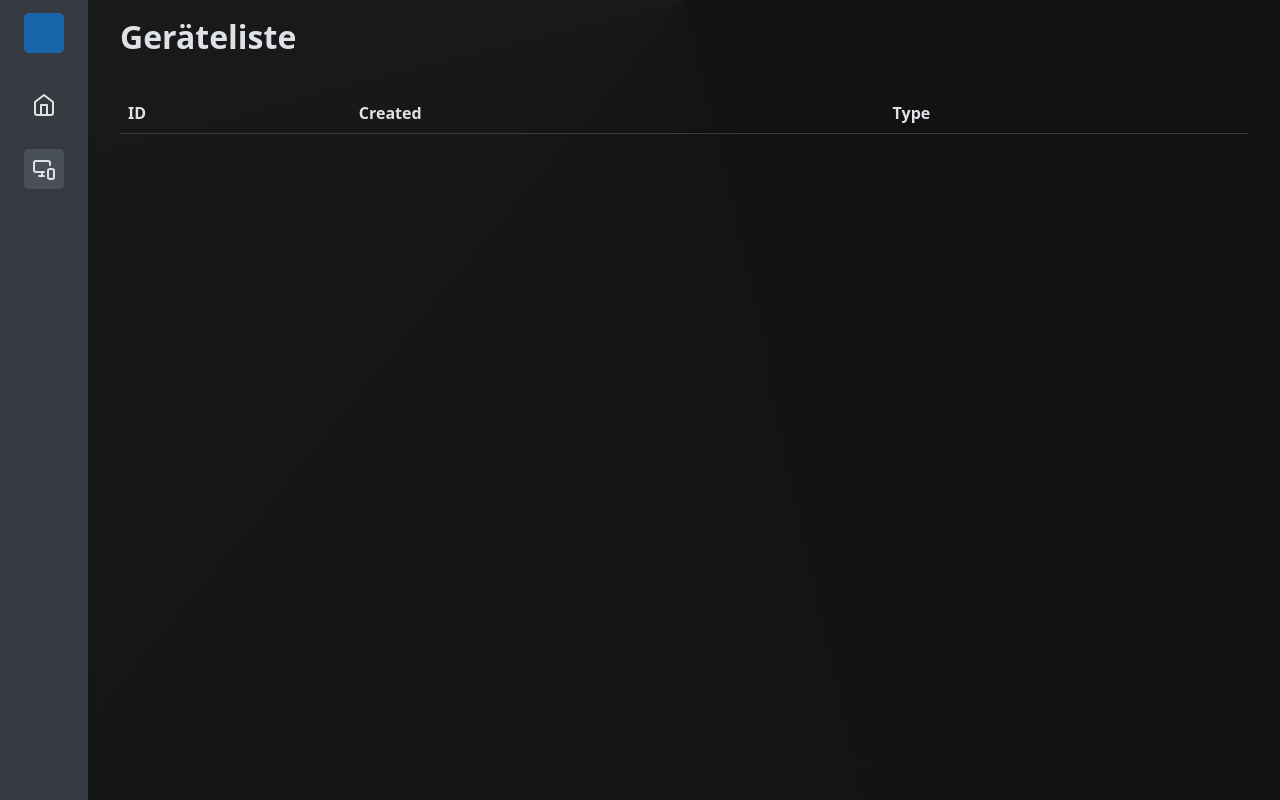
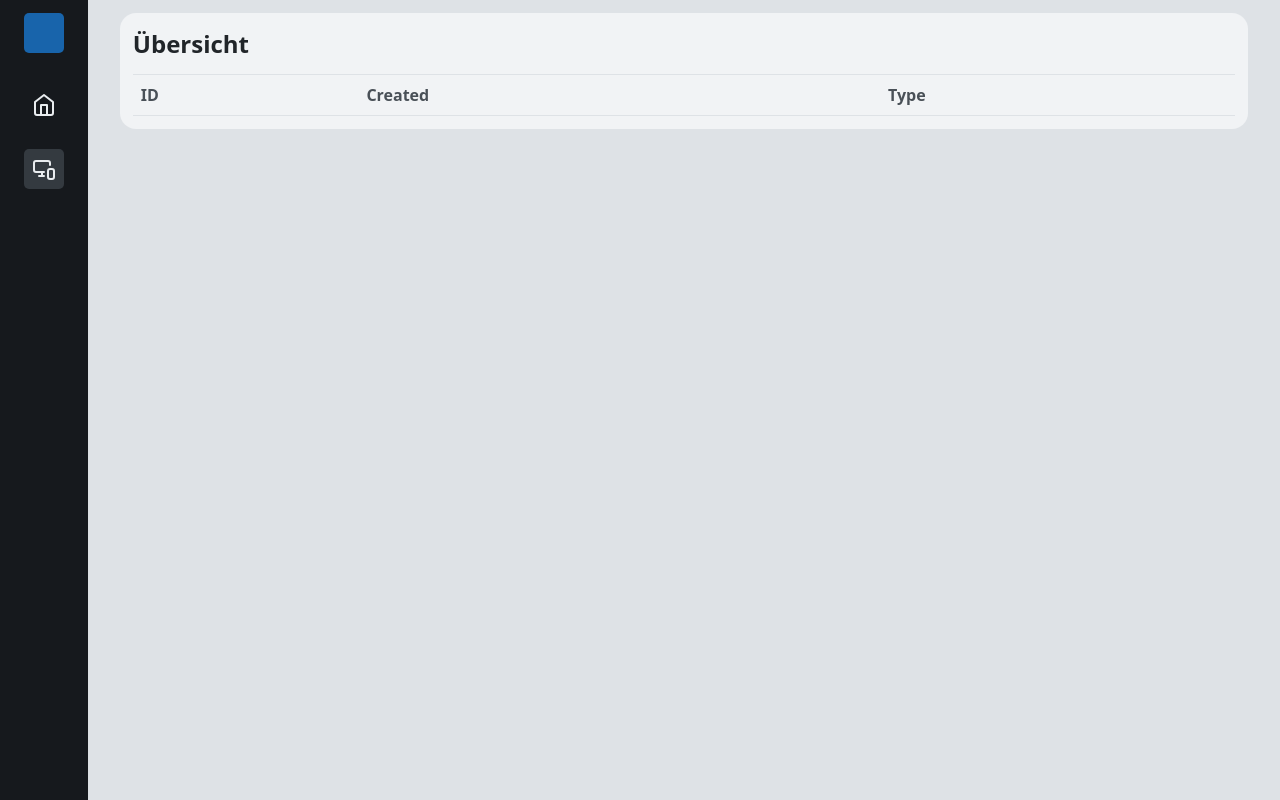
Before and after one commit to my-mesh/server, a Flask app: page /devices/ in a window 1280 px wide. Run offline with Flask 2, Linux system fonts and the light colour scheme; data that the repository does not hold is empty.

Commit message:
update styling

```diff
--- a/app/static/css/style.css
+++ b/app/static/css/style.css
@@ -1,26 +1,14 @@
-html {
-  --text-1-dark: var(--gray-3);
-  --text-2-dark: var(--gray-5);
-  --surface-1-dark: var(--gray-9);
-  --surface-2-dark: var(--gray-8);
-  --surface-3-dark: var(--gray-7);
-  --surface-4-dark: var(--gray-6);
-  --surface-shadow-dark: var(--gray-12-hsl);
-  --shadow-strength-dark: 80%;
-}
-
 :root {
-  --text-1: var(--gray-3);
-  --text-2: var(--gray-5);
-  --surface-1: var(--gray-9);
-  --surface-2: var(--gray-8);
-  --surface-3: var(--gray-7);
-  --surface-4: var(--gray-6);
-  --surface-shadow: var(--gray-12-hsl);
-  --shadow-strength: 80%;
+  --text-1: var(--gray-9);
+  --text-2: var(--gray-7);
+  --surface-1: var(--gray-4);
+  --surface-2: var(--gray-5);
+  --surface-3: var(--gray-6);
+  --surface-4: var(--gray-7);
+  --surface-shadow: var(--gray-8-hsl);
+  --shadow-strength: 2%;
   --hover-1: hsla(0, 0%, 100%, 0.06);
 }
-
 
 :where(html) {
   --link: var(--indigo-7);
@@ -57,13 +45,13 @@ html {
   display: flex;
   flex-direction: column;
   gap: var(--size-fluid-3);
-  background: var(--gradient-8);
+  background: var(--gray-3);
   background-size: cover;
   overflow: hidden;
 }
 
 .navigation {
-  background-color: var(--surface-2);
+  background-color: var(--gray-10);
   box-shadow: var(--shadow-1);
   display: flex;
   flex-direction: column;
@@ -99,17 +87,17 @@ html {
   padding-block: var(--size-2);
   border-radius: var(--radius-2);
   text-decoration: none;
-  color: var(--text-1);
+  color: var(--gray-2);
 }
 
 .navigation .active {
-  background-color: var(--surface-3);
-  color: var(--text-1);
+  background-color: var(--gray-8);
+  color: var(--gray-2);
 }
 
 .navigation a:hover {
-  background-color: var(--surface-3);
-  color: var(--text-1);
+  background-color: var(--gray-8);
+  color: var(--gray-2);
 }
 
 .table--container {
@@ -131,15 +119,20 @@ html {
 }
 
 .table thead tr {
-  border-block-end: var(--border-size-1) solid var(--surface-2);
+  border-block: var(--border-size-1) solid var(--gray-3);
+  color: var(--text-2);
 }
 
 .table tbody tr:not(:last-child) {
-  border-block-end: var(--border-size-1) solid var(--surface-2);
+  border-block-end: var(--border-size-1) solid var(--gray-3);
 }
 
 .table tr {
   position: relative;
+}
+
+.table th {
+  font-weight: 600;
 }
 
 .table td {
@@ -165,24 +158,26 @@ html {
 }
 
 .table tbody tr:hover {
-  background-color: var(--surface-2);
+  background-color: var(--gray-2);
+}
+
+.card,
+.area {
+  display: flex;
+  flex-direction: column;
+  gap: var(--size-fluid-1);
+}
+
+.card > h2,
+.area > h2 {
+  font-size: var(--font-size-4);
+  color: var(--text-1);
 }
 
 .card {
-  display: flex;
-  flex-direction: column;
-  gap: var(--size-1);
-}
-
-.area {
-  display: flex;
-  flex-direction: column;
-  gap: var(--size-1);
-}
-
-.area > h2 {
-  font-size: var(--font-size-3);
-  color: var(--text-2);
+  background-color: var(--gray-1);
+  border-radius: var(--radius-3);
+  padding: var(--size-fluid-1);
 }
 
 .inactive {
--- a/app/templates/base.html
+++ b/app/templates/base.html
@@ -24,7 +24,6 @@
   <body class="body">
     {{Navigation(page, request.cookies.collapsed)}}
     <main class="main">
-      <header><h1>{{title}}</h1></header>
       {% block content %} {% endblock %}
     </main>
   </body>
--- a/app/templates/pages/device.html
+++ b/app/templates/pages/device.html
@@ -3,8 +3,8 @@
 {% extends "base.html" %}
 {% block title %}Devices{% endblock %}
 {% block content %}
-  <section class="area">
+  <div class="card">
     <h2>Aktuelle Daten</h2>
     {{Table(["ID", "Created", "Type"], nodes, True)}}
-  </section>
+  </div>
 {% endblock %}
--- a/app/templates/pages/devices.html
+++ b/app/templates/pages/devices.html
@@ -4,6 +4,7 @@
 {% block title %}Devices{% endblock %}
 {% block content %}
   <div class="card">
+    <h2>Übersicht</h2>
     {{Table(["ID", "Created", "Type"], devices, True)}}
   </div>
 {% endblock %}
--- a/app/templates/pages/main.html
+++ b/app/templates/pages/main.html
@@ -9,7 +9,7 @@
   {{Inactive(devices_inactive)}}
 </section>
 
-<section class="area">
+<section class="card">
   <h2>Übersicht</h2>
   {{Table(["ID", "Created", "Type"], devices, True)}}
 </section>
--- a/requirements.txt
+++ b/requirements.txt
@@ -14,8 +14,6 @@ mypy-extensions==1.0.0
 packaging==23.0
 pathspec==0.11.0
 platformdirs==3.1.0
-pyrf24==0.2.2
-requests==2.28.2
 tomli==2.0.1
 typing-extensions==4.5.0
 urllib3==1.26.15
```
Also changed, not shown: other parts of app/static/css/style.css (+18 -7 lines), app/routes/nodes/routes.py (+25 -2 lines), app/templates/components/inactive.html (+87 -5 lines).
